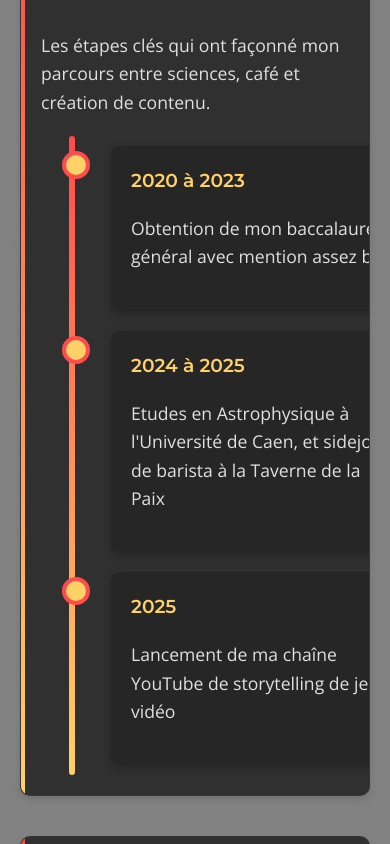
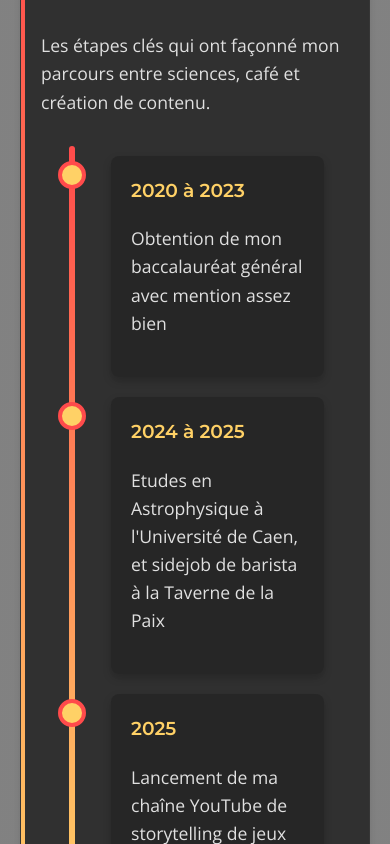
Before and after one commit to fox3000foxy/itsrealfortune-site, a React (Vite) app: page / in a window 390 px wide. Shown: the part 4820-5664 px from the top of the page. Built offline with nearby package versions, Linux system fonts and the light colour scheme.

Commit message:
refactor timeline styles for improved layout and spacing

```diff
--- a/src/styles/main.css
+++ b/src/styles/main.css
@@ -500,8 +500,8 @@ button.submit-btn:hover {
 
 .timeline {
     position: relative;
-    max-width: 1000px;
-    margin: 0 auto;
+    max-width: 1200px;
+    margin: 30px auto;
 }
 
 .timeline::after {
@@ -519,8 +519,8 @@ button.submit-btn:hover {
 .timeline-item {
     padding: 10px 40px;
     position: relative;
-    background-color: inherit;
     width: 50%;
+    box-sizing: border-box;
 }
 
 .timeline-item::after {
@@ -544,11 +544,11 @@ button.submit-btn:hover {
 }
 
 .timeline-left::after {
-    right: -10px;
+    right: -14px;
 }
 
 .timeline-right::after {
-    left: -10px;
+    left: -14px;
 }
 
 .timeline-content {
@@ -874,9 +874,10 @@ footer {
         left: 0 !important;
     }
 
-    .timeline-item::after {
-        left: 21px !important;
-        right: auto;
+    .timeline-left::after,
+    .timeline-right::after {
+        left: 17px !important;
+        right: auto !important;
     }
 
     .portfolio-grid {
@@ -940,11 +941,6 @@ footer {
         scroll-snap-align: none;
     }
 
-    .timeline-left::after,
-    .timeline-right::after {
-        left: 15px;
-    }
-
     .timeline-right {
         left: 0%;
     }
```
